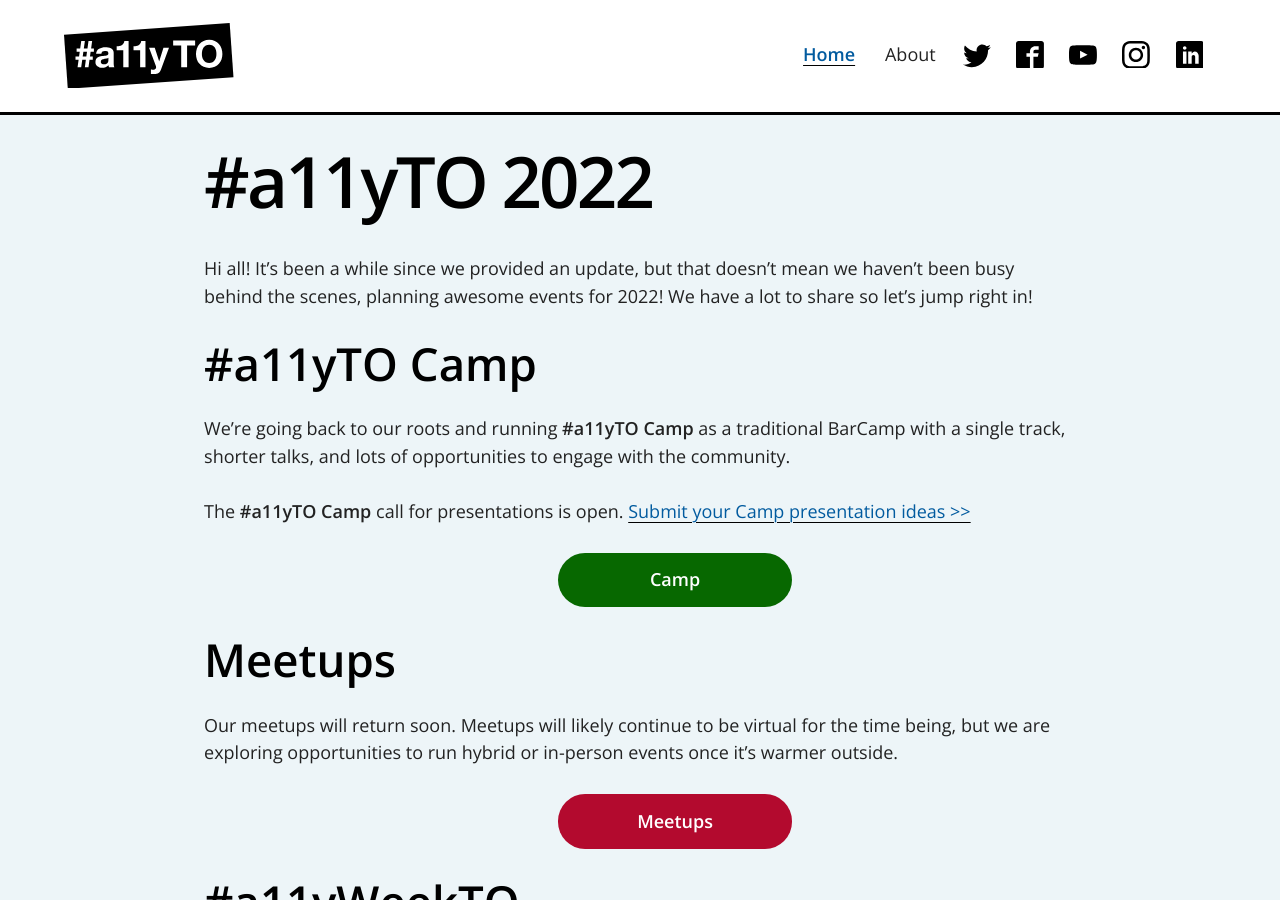
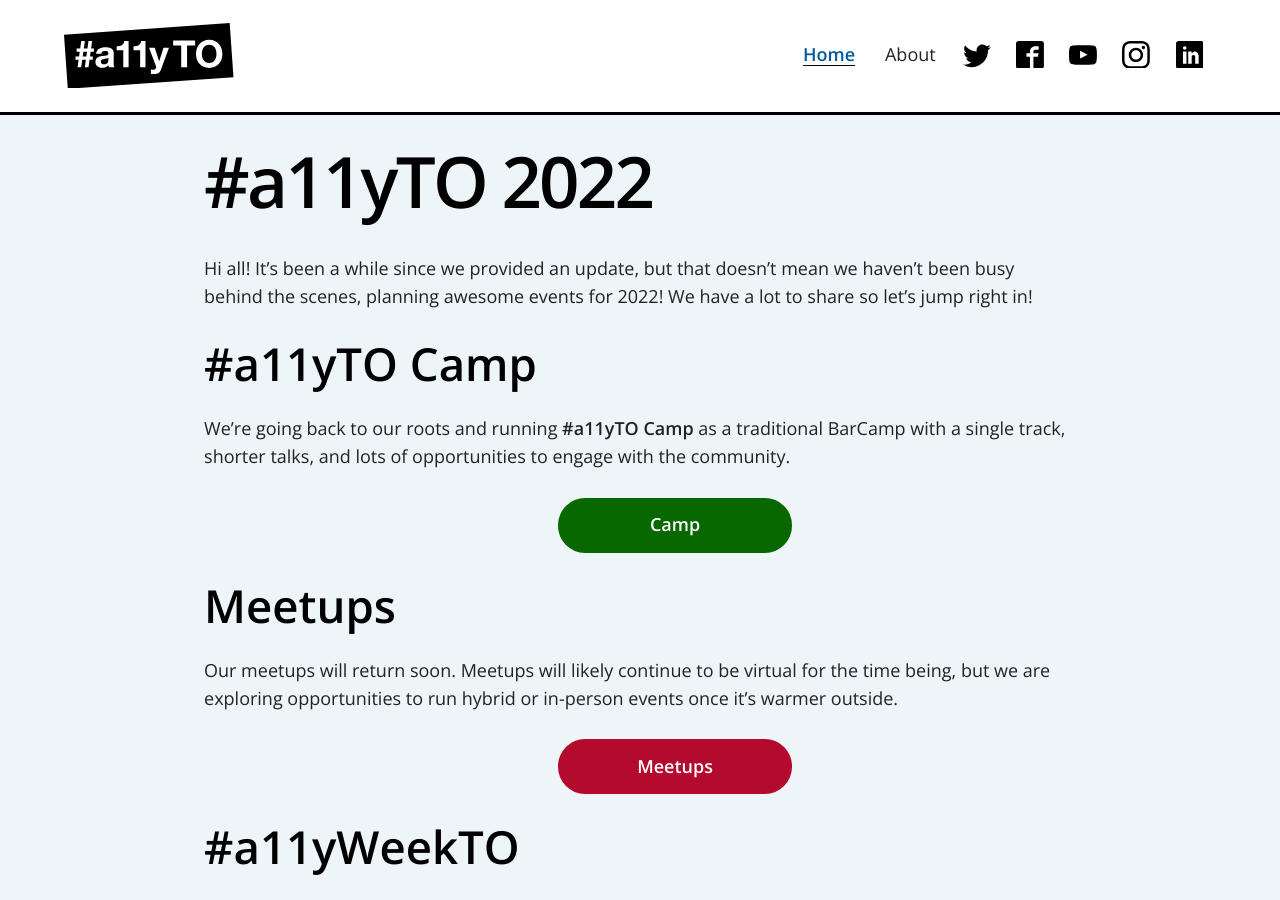
Before and after one commit to a11yTO/A11yTO-Main, a Jekyll site: the page built from index.html, in a window 1280 px wide and 900 px high. Built offline with Jekyll 4.4.1, drawn with Linux system fonts in a browser that asks for light colours.

Commit message:
Update copy: remove call for presentations

```diff
--- a/index.html
+++ b/index.html
@@ -11,7 +11,7 @@
 
 <h3>#a11yTO Camp</h3>
 <p>We’re going back to our roots and running <strong>#a11yTO Camp</strong> as a traditional BarCamp with a single track, shorter talks, and lots of opportunities to engage with the community.</p>
-<p>The <strong>#a11yTO Camp</strong> call for presentations is open. <a href="https://forms.microsoft.com/pages/responsepage.aspx?id=lr_F6AkPt0uYDn-aFzHN_nKHQVP5uABDvBS9pn2upFZUNjdNMEQ3MUM2S0VGMzNENlQzSTk0QU9MMSQlQCN0PWcu">Submit your Camp presentation ideas >></a></p><ul class="branded-events">
+<ul class="branded-events">
   <li>
     <a class="camp" href="https://camp.a11yto.com/" rel="external">Camp</a>
   </li>
```
